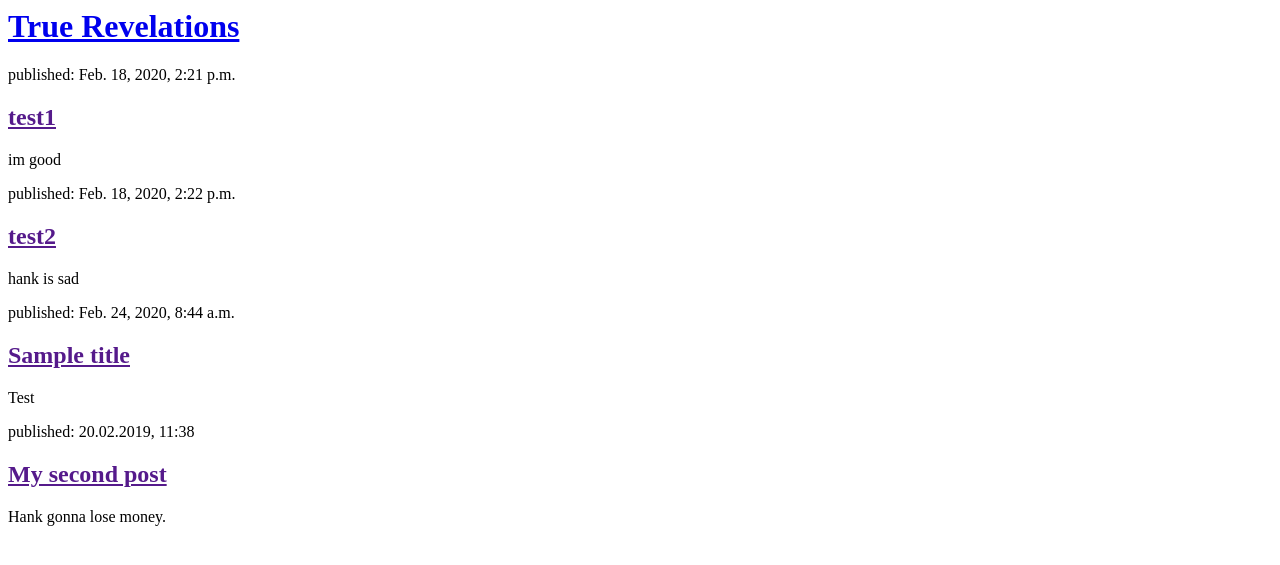
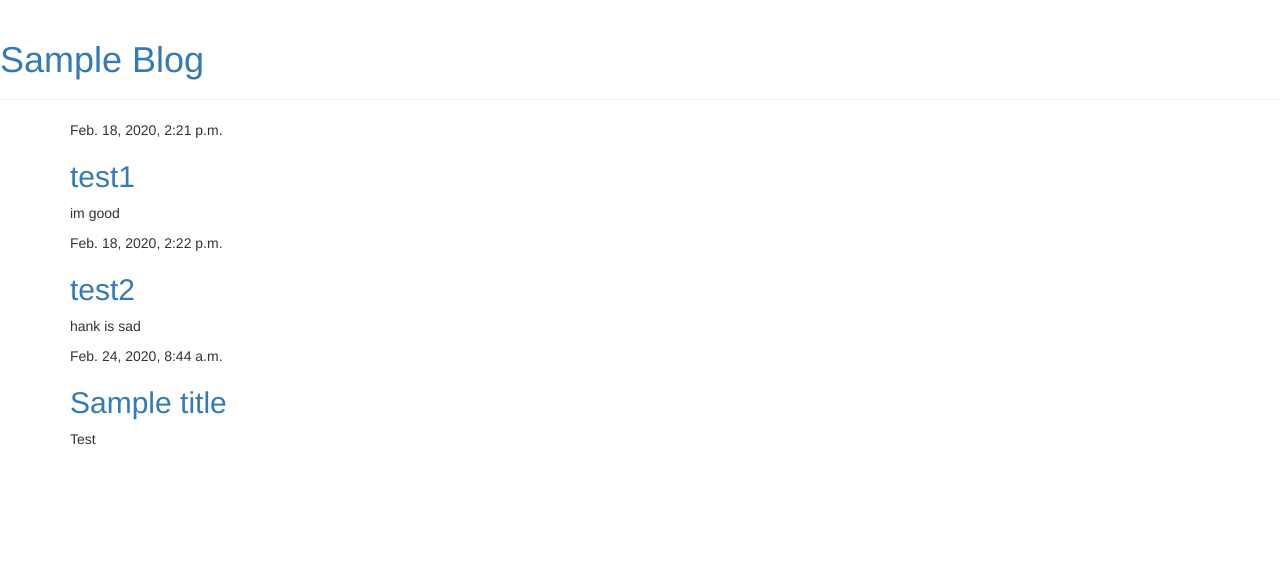
Before and after one commit to daegilee/Django-Tutorial, a Django app: page / in a window 1280 px wide. Shown: the top 565 px of the page. Run offline with Django 3.2, Linux system fonts and the light colour scheme; data comes from the database, SQL or seed files in the repository; some libraries are stand-ins or nearby versions.

Commit message:
Added view and template for posts

```diff
--- /dev/null
+++ b/blog/templates/blog/base.html
@@ -0,0 +1,23 @@
+{% load static %}
+<html>
+    <head>
+        <title>Sample Blog</title>
+        <link rel="stylesheet" href="//maxcdn.bootstrapcdn.com/bootstrap/3.2.0/css/bootstrap.min.css">
+        <link rel="stylesheet" href="//maxcdn.bootstrapcdn.com/bootstrap/3.2.0/css/bootstrap-theme.min.css">
+        <link href='//fonts.googleapis.com/css?family=Lobster&subset=latin,latin-ext' rel='stylesheet' type='text/css'>
+        <link rel="stylesheet" href="{% static 'css/blog.css' %}">
+    </head>
+    <body>
+        <div class="page-header">
+            <h1><a href="/">Sample Blog</a></h1>
+        </div>
+        <div class="content container">
+            <div class="row">
+                <div class="col-md-8">
+                {% block content %}
+                {% endblock %}
+                </div>
+            </div>
+        </div>
+    </body>
+</html>
--- a/blog/templates/blog/post_list.html
+++ b/blog/templates/blog/post_list.html
@@ -1,24 +1,13 @@
-<html>
-    <head>
-        <title>Sample Blog</title>
-    </head>
-    <body>
-        <div>
-            <h1><a href="/">True Revelations</a></h1>
+{% extends 'blog/base.html' %}
+
+{% block content %}
+    {% for post in posts %}
+        <div class="post">
+            <div class="date">
+                {{ post.published_date }}
+            </div>
+            <h2><a href="{% url 'post_detail' pk=post.pk %}">{{ post.title }}</a></h2>
+            <p>{{ post.text|linebreaksbr }}</p>
         </div>
-
-        {% for post in posts %}
-            <div>
-                <p>published: {{post.published_date}}</p>
-                <h2><a href="">{{ post.title }}</a></h2>
-                <p>{{post.text|linebreaksbr }}</p>
-            </div>
-        {% endfor %}
-
-        <div>
-            <p>published: 20.02.2019, 11:38</p>
-            <h2><a href="">My second post</a></h2>
-            <p>Hank gonna lose money.</p>
-        </div>
-    </body>
-</html>
+    {% endfor %}
+{% endblock %}
```
Also changed, not shown: blog/templates/blog/post_detail.html (added, +13 -0 lines).
